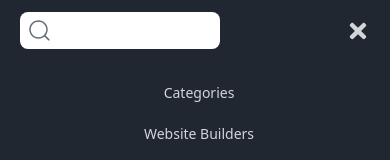
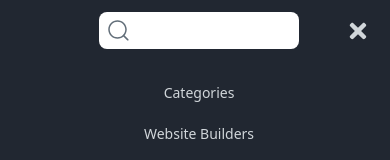
Before and after one commit to dineshlegha23/radiant-riches-llc-assignment, a React (Vite) app: page / in a window 390 px wide. Shown: the top 160 px of the page. Built offline with nearby package versions, Linux system fonts and the light colour scheme.

Commit message:
fixed navbar width

```diff
--- a/src/components/Navbar.jsx
+++ b/src/components/Navbar.jsx
@@ -14,7 +14,7 @@ const Navbar = () => {
       }`}
     >
       <div className="max-w-5xl mx-auto flex gap-20 md:gap-7 justify-center xs:flex xs:flex-col xs:text-center">
-        <div className={`flex w-full relative ${isOpen ? "xs:mx-auto" : ""}`}>
+        <div className={`flex w-max relative ${isOpen ? "xs:mx-auto" : ""}`}>
           <img
             src={Search}
             alt="search icon"
```
